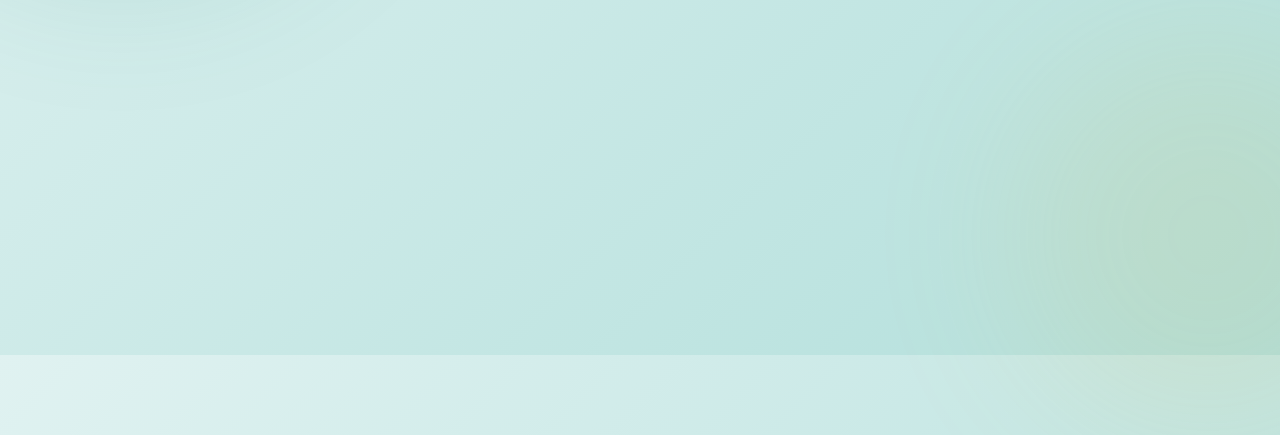
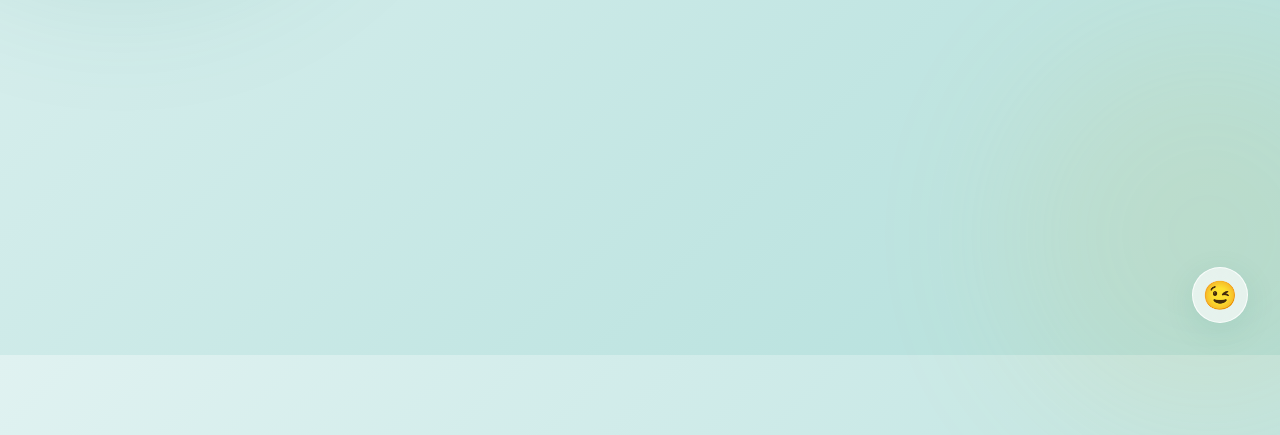
Before and after one commit to AnveshSrivastava/Assignment-Tracker, a plain HTML site: page index.html in a window 1280 px wide. Shown: the part 445-880 px from the top of the page. Drawn offline with Linux system fonts and the light colour scheme.

Commit message:
Feedback form

```diff
--- a/index.html
+++ b/index.html
@@ -73,7 +73,9 @@
             </div>
         </div>
     </div>
-
+    <a href="https://docs.google.com/forms/d/e/1FAIpQLSeuKJv_q1VjxqVUZh1dEWs-sHqJp6f8vqyaDGXeGV3IxXAlYg/viewform?usp=publish-editor" target="_blank" class="btn-feedback" title="Liked our app? drop your feedback here" aria-label="Give Feedback">
+        😉
+    </a>
     <script src="app.js"></script>
 </body>
 </html>
--- a/styles.css
+++ b/styles.css
@@ -326,3 +326,44 @@ input[type="text"]::placeholder { color: var(--text-muted); opacity: 0.8; }
 .modal-actions { margin-top: 1.5rem; display: flex; justify-content: center; gap: 1rem; }
 .btn-secondary { background: #f5f5f5; border: none; padding: 0.5rem 1.25rem; border-radius: 0.5rem; cursor: pointer; }
 .btn-danger { background: #ffebee; color: #c62828; border: none; padding: 0.5rem 1.25rem; border-radius: 0.5rem; cursor: pointer; }
+/* --- Feedback Button --- */
+.btn-feedback {
+    position: fixed;
+    bottom: 2rem;
+    right: 2rem;
+    width: 56px;
+    height: 56px;
+    background: var(--card-bg);
+    border: 1px solid var(--glass-border);
+    border-radius: 50%;
+    display: flex;
+    align-items: center;
+    justify-content: center;
+    font-size: 1.75rem;
+    text-decoration: none;
+    box-shadow: var(--shadow);
+    backdrop-filter: blur(12px);
+    z-index: 900; /* Below toast (1000) and modal (2000) */
+    transition: all 0.3s cubic-bezier(0.34, 1.56, 0.64, 1);
+}
+
+.btn-feedback:hover {
+    transform: translateY(-5px) scale(1.1) rotate(10deg);
+    box-shadow: 0 15px 35px rgba(0,0,0,0.15);
+    background: white;
+}
+
+.btn-feedback:active {
+    transform: scale(0.95);
+}
+
+/* Mobile Adjustment: Slightly smaller and further from edge */
+@media (max-width: 600px) {
+    .btn-feedback {
+        width: 48px;
+        height: 48px;
+        bottom: 1.5rem;
+        right: 1.5rem;
+        font-size: 1.5rem;
+    }
+}
```
